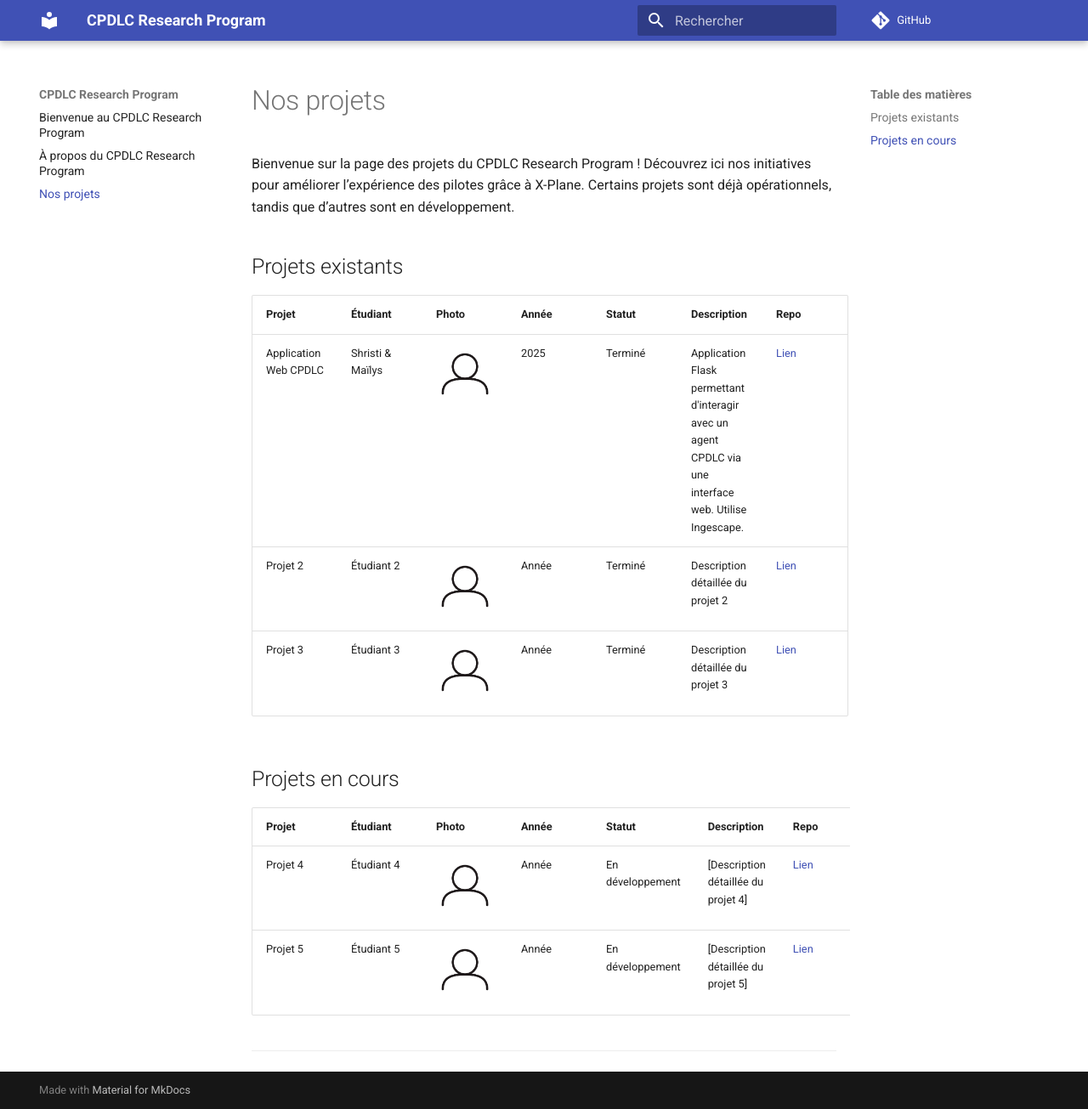
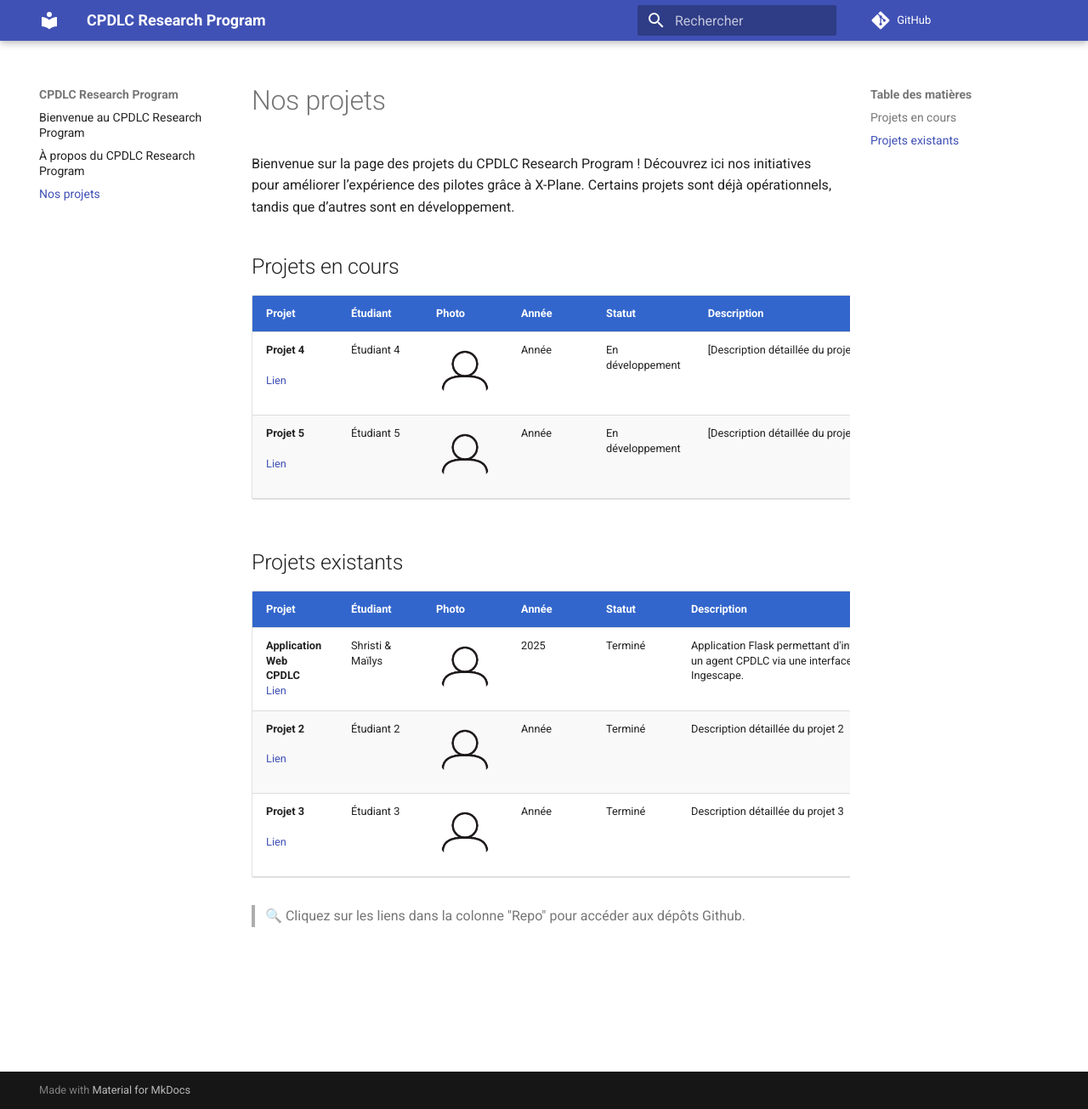
Before and after one commit to CPDLC-research-program/lab-docs, an MkDocs documentation site: the page built from docs/projects.md, in a window 1280 px wide and 1305 px high. Shown: the whole window at 85% size. Built offline with MkDocs 1.6.1 and Material for MkDocs 9.7.7, drawn with Linux system fonts in a browser that asks for light colours; comment, search, counter and statistics services are not loaded.

Commit message:
better UI on projects page

```diff
--- a/docs/css/custom.css
+++ b/docs/css/custom.css
@@ -1,24 +1,48 @@
+table {
+    width: 100%;
+    border-collapse: collapse;
+    margin-top: 1em;
+    font-size: 0.95rem;
+    line-height: 1.4;
+}
+
+table tbody tr:nth-child(even) {
+    background-color: #f9f9f9;
+}
+
+table td:nth-child(6) {
+    max-width: 400px;
+    min-width: 300px;
+    white-space: normal;
+    word-break: break-word;
+    hyphens: auto;
+    text-align: justify;
+}
+
+/* Pour que la table s'adapte mieux */
+table {
+    table-layout: auto; /* important ici pour que les colonnes s'adaptent au contenu */
+}
+
+
+table thead {
+    background-color: #3366cc;
+    color: white;
+    text-align: left;
+}
+
+table th, table td {
+    padding: 0.75em;
+    vertical-align: top;
+    border-bottom: 1px solid #ddd;
+}
+
 table img {
-    max-width: 50px;
+    max-width: 48px;
     height: auto;
     border-radius: 50%;
     object-fit: cover;
-}
-
-table img:hover {
-    transform: scale(1.2);
     transition: transform 0.2s ease-in-out;
-}
-
-table td:nth-child(6) {
-    max-width: 300px;
-    white-space: normal;
-    word-break: break-word;
-}
-
-table td, table th {
-    padding: 0.5em;
-    vertical-align: top;
 }
 
 table td a {
@@ -31,12 +55,17 @@ table td a:hover {
     text-decoration: underline;
 }
 
+table td:nth-child(6) {
+    max-width: 320px;
+    white-space: normal;
+    word-break: break-word;
+}
+
 ::selection {
     background-color: #cce7ff;
-    color: #000000;
+    color: #000;
 }
-
 ::-moz-selection {
     background-color: #cce7ff;
-    color: #000000;
+    color: #000;
 }
--- a/docs/projects.md
+++ b/docs/projects.md
@@ -2,19 +2,21 @@
 
 Bienvenue sur la page des projets du CPDLC Research Program ! Découvrez ici nos initiatives pour améliorer l’expérience des pilotes grâce à X-Plane. Certains projets sont déjà opérationnels, tandis que d’autres sont en développement.
 
+## Projets en cours
+
+| Projet                                   | Étudiant     | Photo                  | Année | Statut           | Description                                |
+|------------------------------------------|--------------|-------------------------|-------|------------------|--------------------------------------------|
+| **Projet 4**<br/><br/>[Lien](URL)      | Étudiant 4   | ![Photo](img/user.png) | Année | En développement | [Description détaillée du projet 4]        |
+| **Projet 5**<br/><br/>[Lien](URL)      | Étudiant 5   | ![Photo](img/user.png) | Année | En développement | [Description détaillée du projet 5]        |
+
+
 ## Projets existants
 
-| Projet                   | Étudiant           | Photo                  | Année | Statut   | Description                                                                                                  | Repo                                                                 |
-|--------------------------|--------------------|-------------------------|-------|----------|--------------------------------------------------------------------------------------------------------------|----------------------------------------------------------------------|
-| Application Web CPDLC    | Shristi & Maïlys   | ![Photo](img/user.png) | 2025  | Terminé  | Application Flask permettant d'interagir avec un agent CPDLC via une interface web. Utilise Ingescape.       | [Lien](https://github.com/CPDLC-research-program/cpdlc-flask-app)   |
-| Projet 2                 | Étudiant 2         | ![Photo](img/user.png) | Année | Terminé  | Description détaillée du projet 2                                                                            | [Lien](URL)                                                          |
-| Projet 3                 | Étudiant 3         | ![Photo](img/user.png) | Année | Terminé  | Description détaillée du projet 3                                                                            | [Lien](URL)                                                          |
+| Projet                                                        | Étudiant         | Photo                  | Année | Statut   | Description                                                                                                  |
+|---------------------------------------------------------------|------------------|-------------------------|-------|----------|--------------------------------------------------------------------------------------------------------------|
+| **Application Web CPDLC**<br/>[Lien](https://github.com/CPDLC-research-program/cpdlc-flask-app) | Shristi & Maïlys | ![Photo](img/user.png) | 2025  | Terminé  | Application Flask permettant d'interagir avec un agent CPDLC via une interface web. Utilise Ingescape.       |
+| **Projet 2**<br/><br/>[Lien](URL)                           | Étudiant 2       | ![Photo](img/user.png) | Année | Terminé  | Description détaillée du projet 2                                                                            |
+| **Projet 3**<br/><br/>[Lien](URL)                           | Étudiant 3       | ![Photo](img/user.png) | Année | Terminé  | Description détaillée du projet 3                                                                            |
 
-## Projets en cours
 
-| Projet      | Étudiant      | Photo                    | Année | Statut           | Description                       | Repo                   |
-|-------------|---------------|--------------------------|-------|------------------|-----------------------------------|------------------------|
-| Projet 4    | Étudiant 4    | ![Photo](img/user.png)   | Année | En développement | [Description détaillée du projet 4] | [Lien](URL)            |
-| Projet 5    | Étudiant 5    | ![Photo](img/user.png)   | Année | En développement | [Description détaillée du projet 5] | [Lien](URL)            |
-
----
+> 🔍 Cliquez sur les liens dans la colonne "Repo" pour accéder aux dépôts Github.
--- a/mkdocs.yml
+++ b/mkdocs.yml
@@ -21,12 +21,11 @@ theme:
     - pymdownx.emoji
     - pymdownx.highlight
     - pymdownx.tabbed
-
-  extra_css:
-    - css/custom.css
   nav:
     - Accueil: index.md
     - À propos: about.md
     - Projets: projects.md
   extra:
   favicon: img/favicon.png
+extra_css:
+  - css/custom.css
```
Also changed, not shown: 1 other file.
